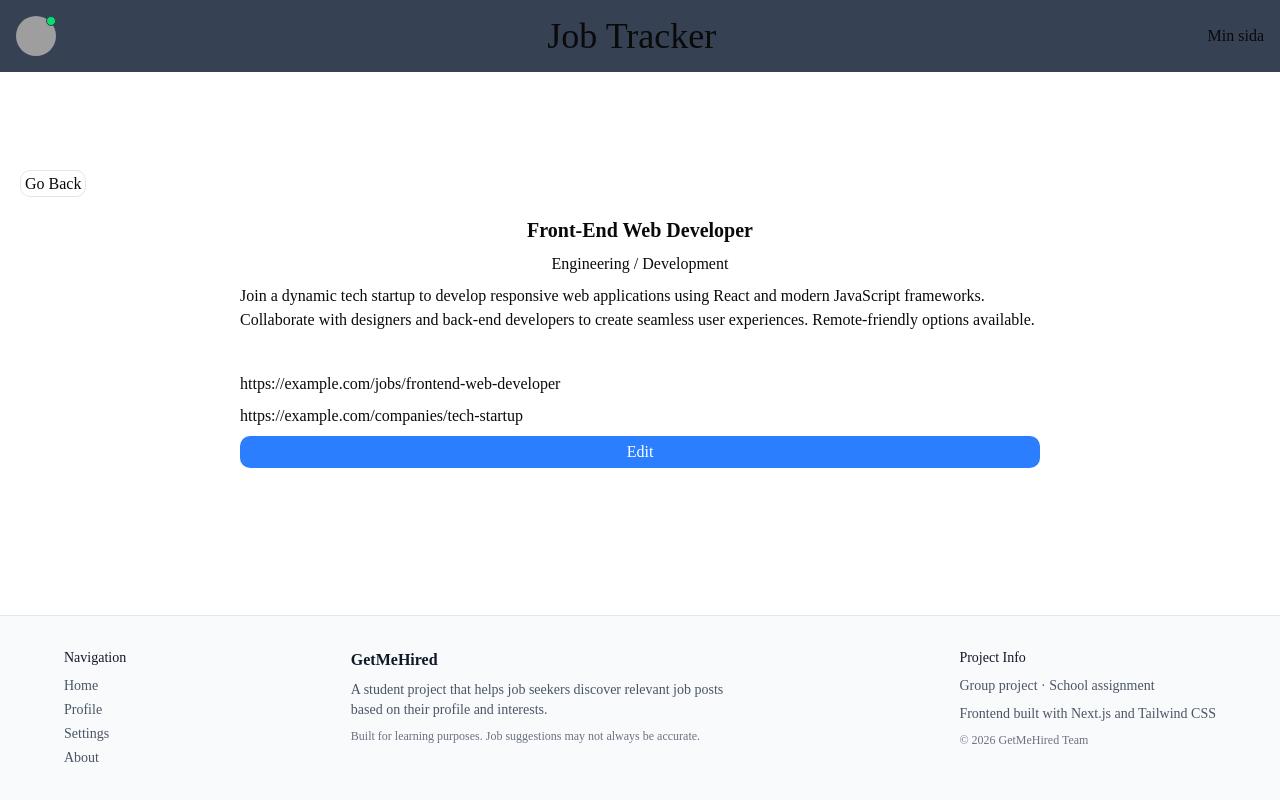
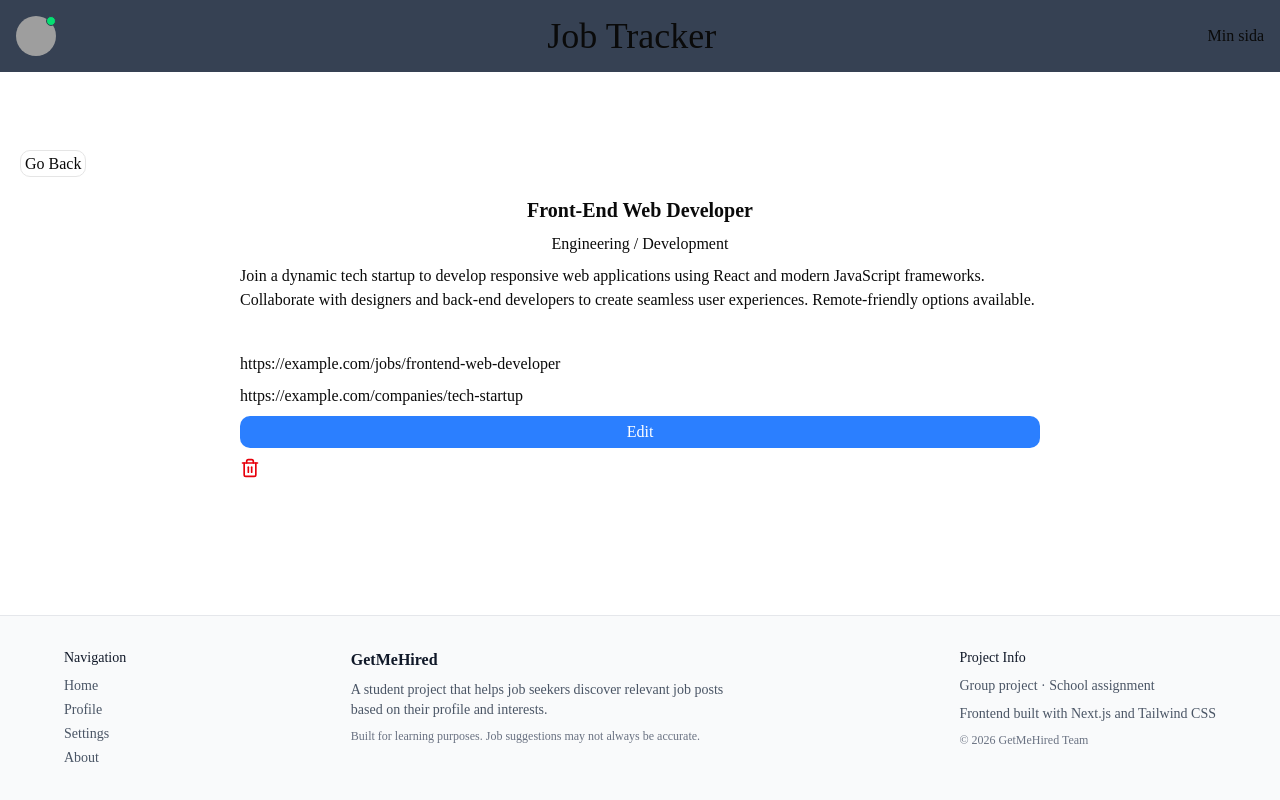
Before and after one commit to 4pooled/dreamjobguaranteed, a Next.js app: page /job-post/1 in a window 1280 px wide. Built offline with nearby package versions, Linux system fonts and the light colour scheme; data requests are answered from the project's data file; grey boxes are pictures that could not be loaded.

Commit message:
Remove card-grid and card.tsx files since they were made redundant
Add delete button functionality and button to each job post

```diff
--- /dev/null
+++ b/components/ui/delete-form.tsx
@@ -0,0 +1,75 @@
+"use client";
+
+import { deletePost } from "@/lib/actions";
+import Form from "next/form";
+import { useFormStatus } from "react-dom";
+
+function DeleteButton() {
+  const { pending } = useFormStatus();
+
+  return (
+    <button
+      type="submit"
+      disabled={pending}
+      className="h-full cursor-pointer disabled:cursor-not-allowed"
+    >
+      {pending ? (
+        <svg
+          xmlns="http://www.w3.org/2000/svg"
+          width="24"
+          height="24"
+          viewBox="0 0 24 24"
+          className="w-5 opacity-20 animate-spin"
+          aria-hidden
+          fill="none"
+          stroke="currentColor"
+          strokeWidth="2"
+          strokeLinecap="round"
+          strokeLinejoin="round"
+        >
+          <path d="M12 2v4" />
+          <path d="m16.2 7.8 2.9-2.9" />
+          <path d="M18 12h4" />
+          <path d="m16.2 16.2 2.9 2.9" />
+          <path d="M12 18v4" />
+          <path d="m4.9 19.1 2.9-2.9" />
+          <path d="M2 12h4" />
+          <path d="m4.9 4.9 2.9 2.9" />
+        </svg>
+      ) : (
+        <svg
+          xmlns="http://www.w3.org/2000/svg"
+          width="24"
+          height="24"
+          viewBox="0 0 24 24"
+          fill="none"
+          className="w-5 text-red-600"
+          aria-label="Delete button"
+          stroke="currentColor"
+          strokeWidth="2"
+          strokeLinecap="round"
+          strokeLinejoin="round"
+        >
+          <path d="M10 11v6" />
+          <path d="M14 11v6" />
+          <path d="M19 6v14a2 2 0 0 1-2 2H7a2 2 0 0 1-2-2V6" />
+          <path d="M3 6h18" />
+          <path d="M8 6V4a2 2 0 0 1 2-2h4a2 2 0 0 1 2 2v2" />
+        </svg>
+      )}
+      <span className="sr-only">{pending ? "Deleting..." : "Delete"}</span>
+    </button>
+  );
+}
+
+export function DeleteForm({ id }: { id: number }) {
+  const clientAction = async () => {
+    await deletePost(id);
+  };
+
+  return (
+    <Form action={clientAction}>
+      <DeleteButton />
+    </Form>
+  );
+}
--- a/components/ui/job-post-detail.tsx
+++ b/components/ui/job-post-detail.tsx
@@ -1,6 +1,7 @@
 import { JobPost } from "@/lib/types";
 import Link from "next/link";
 import EditPostModal from "./modals/edit-jobpost-form";
+import { DeleteForm } from "./delete-form";
 
 export default function JobPostDetail({ postData }: { postData: JobPost }) {
   if (!Object.keys(postData).length) {
@@ -20,6 +21,7 @@ export default function JobPostDetail({ postData }: { postData: JobPost }) {
         <p className="cursor-pointer">{postData.hyperlink}</p>
         <p className="cursor-pointer">{postData.companyHyperlink}</p>
         <EditPostModal jobPost={postData}/>
+        <DeleteForm id={postData.id}/>
       </div>
     </div>
   );
```
Also changed, not shown: components/ui/card-grid.tsx (deleted), components/ui/card.tsx (deleted).
